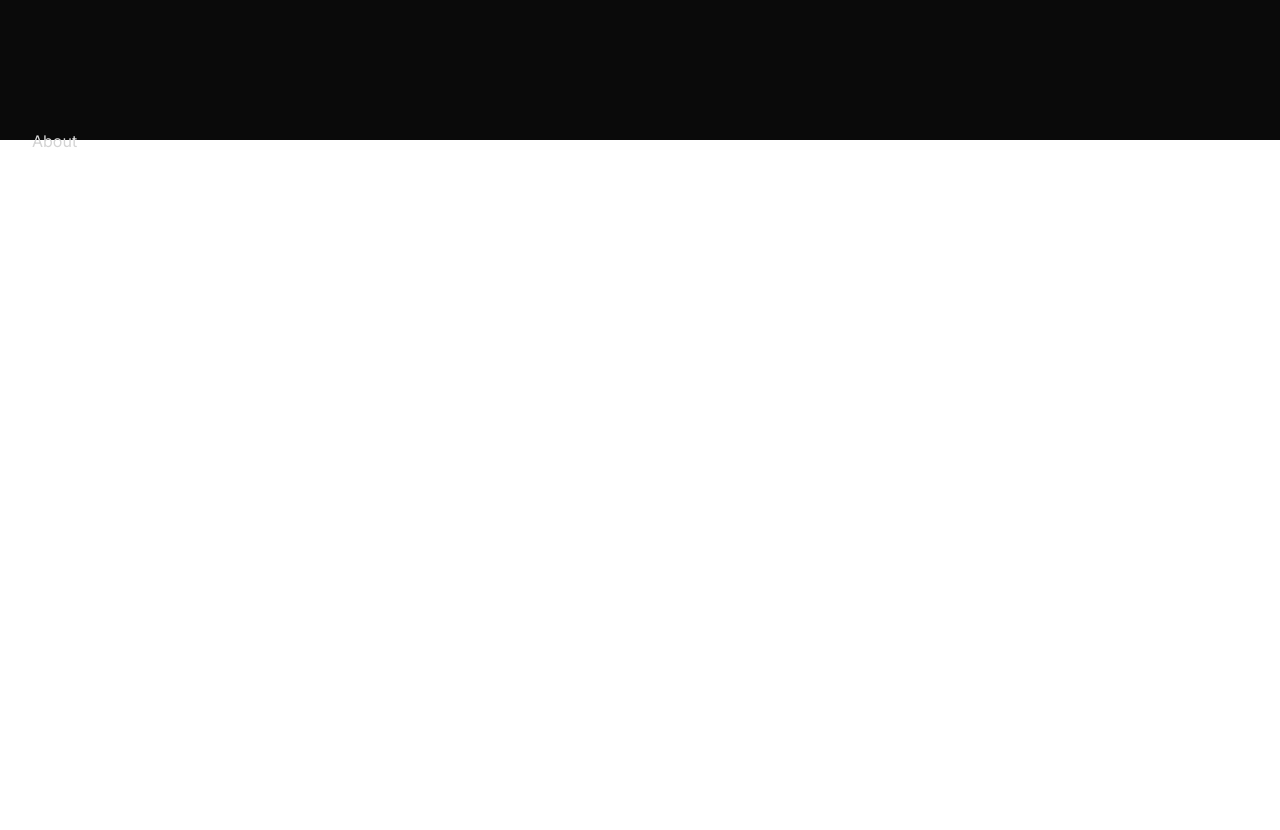
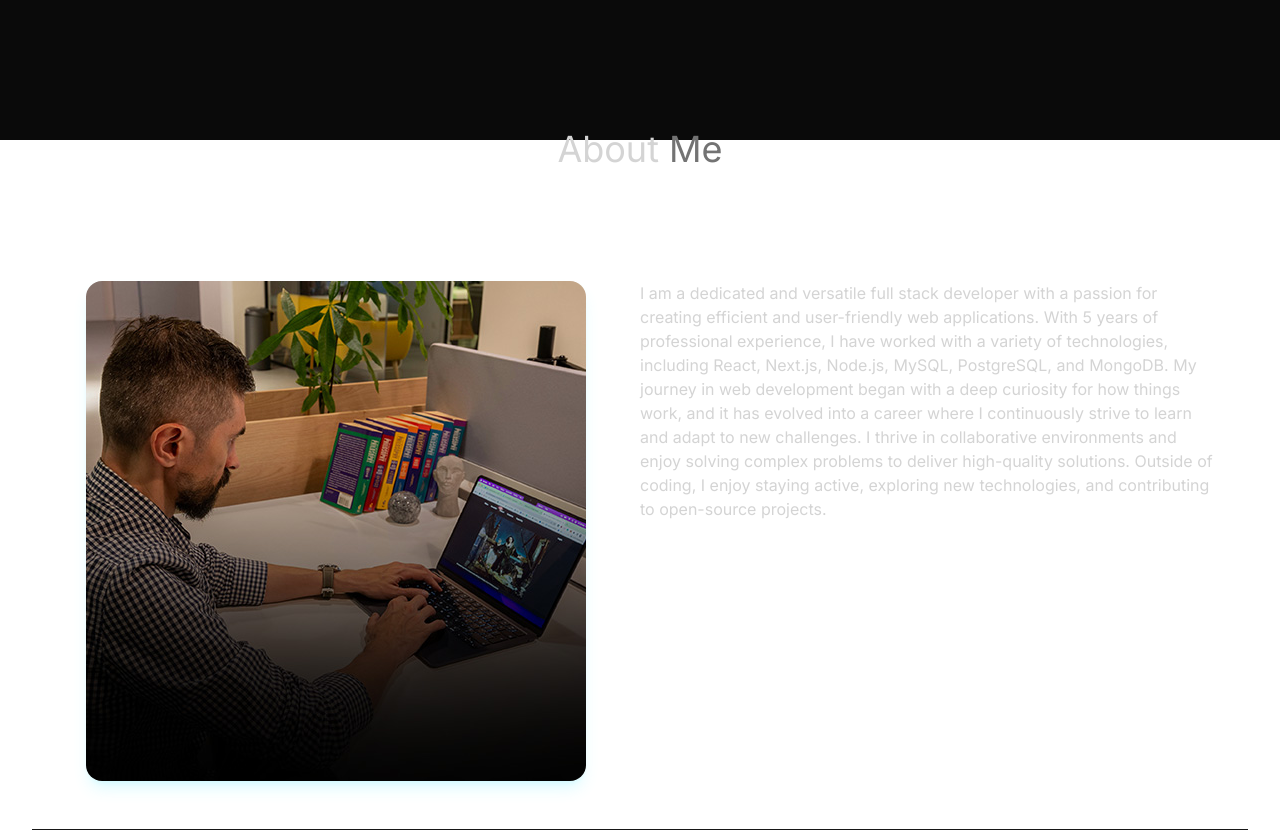
Before and after one commit to CodeWithJoshua18/Portfolio-v2, a React (Vite) app: page / in a window 1280 px wide. Shown: the part 660-1490 px from the top of the page. Before the commit the page ends 813 px from the top, so only its background shows below. Built offline with nearby package versions, Linux system fonts and the light colour scheme.

Commit message:
add About component with layout and styling

```diff
--- a/src/components/About.jsx
+++ b/src/components/About.jsx
@@ -1,7 +1,29 @@
+import { ABOUT_TEXT } from '../constants'
+import aboutImg from '/home/caleb/Documents/React-Projects/React-Portfolio/portfolio/src/assets/3.jpg'
 function About() {
 
     return(
-        <div>About</div>
+        <div className="border-b border-neutral-900 pb-4">
+            <h1 className="my-20 text-center text-4xl">
+                About
+                <span className="text-neutral-500"> Me</span>
+            </h1>
+            <div className="flex flex-wrap">
+                <div className="w-full lg:w-1/2 lg:p-8">
+                    <div className="flex items-center justify-center">
+                        <img className='rounded-2xl shadow-lg shadow-cyan-300/20'
+                            src={aboutImg}
+                            alt="Professional portrait of the portfolio owner smiling in a well-lit indoor setting with a neutral background, conveying a friendly and approachable mood"
+                        />
+                    </div>
+                </div>
+                <div className="w-full lg:w-1/2">
+                        <div className="flex justify-center lg:justify-start">
+                            <p className='my-2 max-w-xl py-6'>{ABOUT_TEXT}</p>
+                        </div>
+                </div>
+            </div>
+        </div>
     )
 }
 
```
